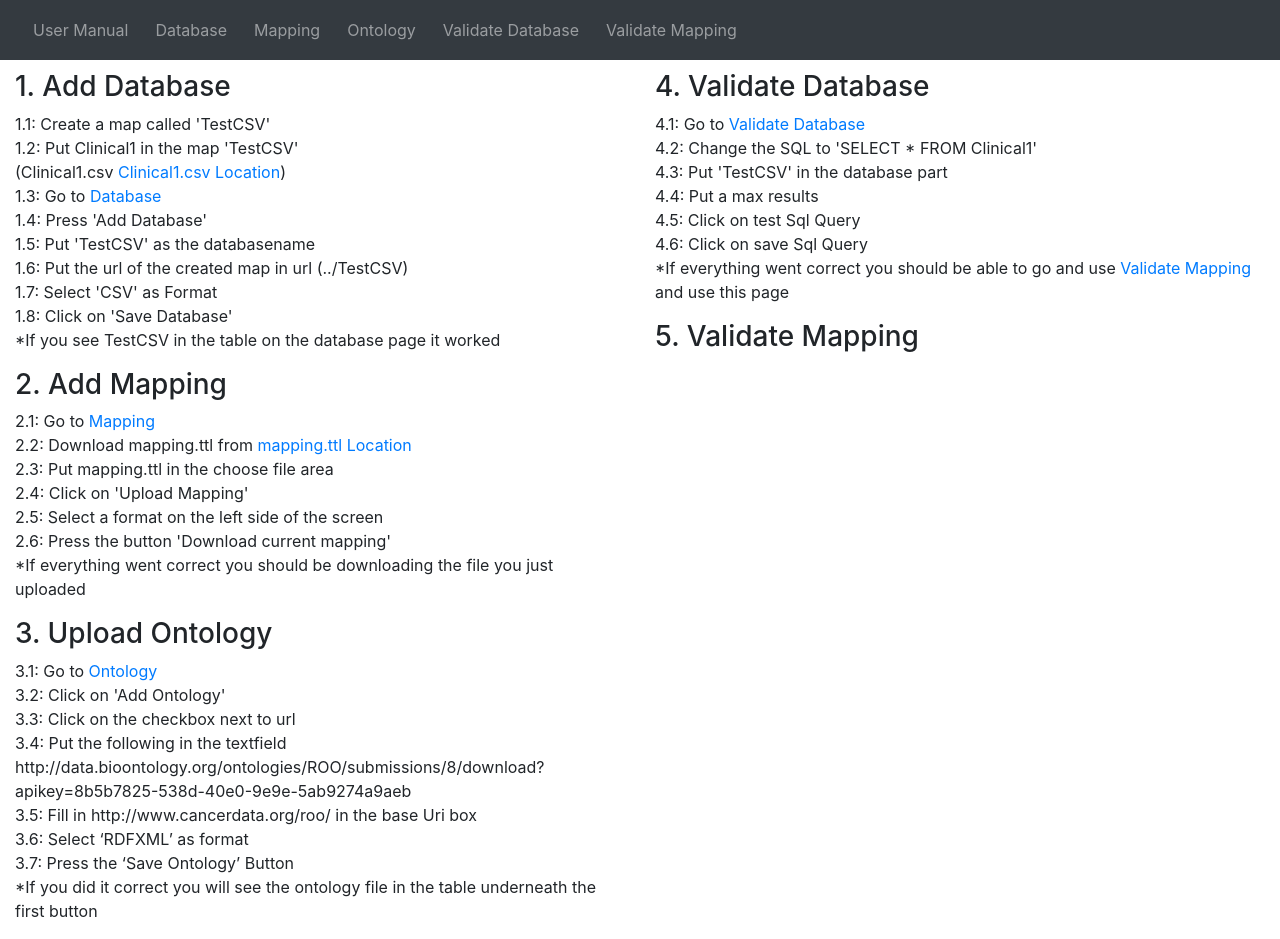
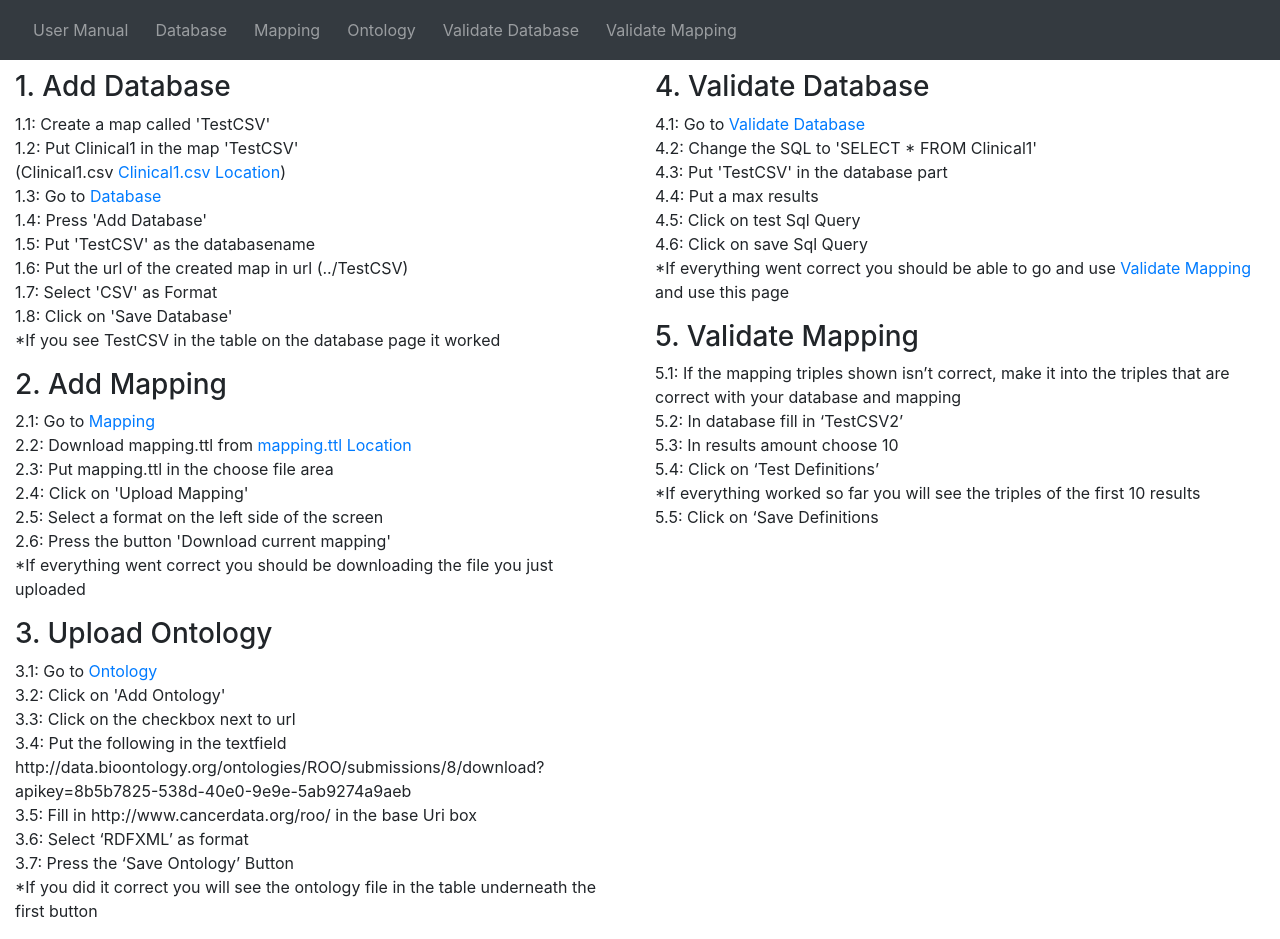
Before and after one commit to MaastrichtU-CDS/fairsights_fairifier-frontend, an Angular app: page /user-manual in a window 1280 px wide. Built offline with nearby package versions, Linux system fonts and the light colour scheme; no server answers.

Commit message:
Updated the user manual

```diff
--- a/src/app/user-manual/user-manual.component.html
+++ b/src/app/user-manual/user-manual.component.html
@@ -83,7 +83,17 @@
 
             <h3>5. Validate Mapping</h3>
             <p>
-
+                    5.1: If the mapping triples shown isn’t correct, make it into the triples that are correct with your database and mapping
+                    <br>
+                    5.2: In database fill in ‘TestCSV2’
+                    <br>
+                    5.3: In results amount choose 10
+                    <br>
+                    5.4: Click on ‘Test Definitions’
+                    <br>
+                    *If everything worked so far you will see the triples of the first 10 results
+                    <br>
+                    5.5: Click on ‘Save Definitions
             </p>
 
         </div>
```
